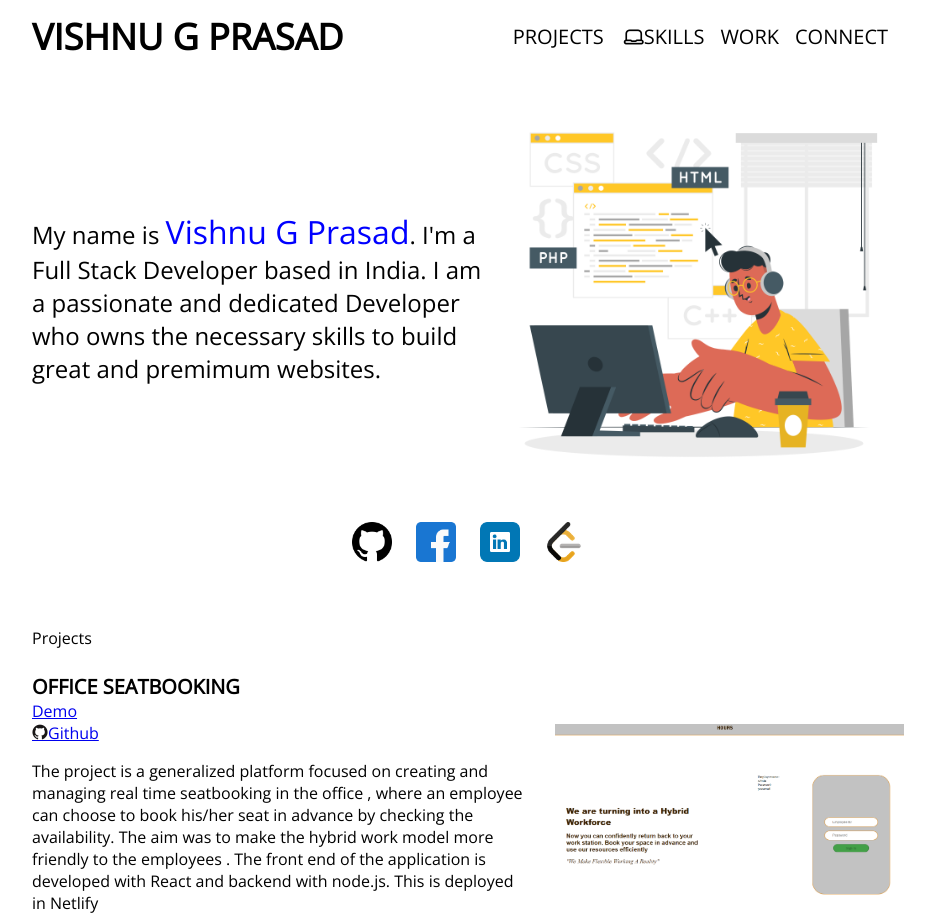
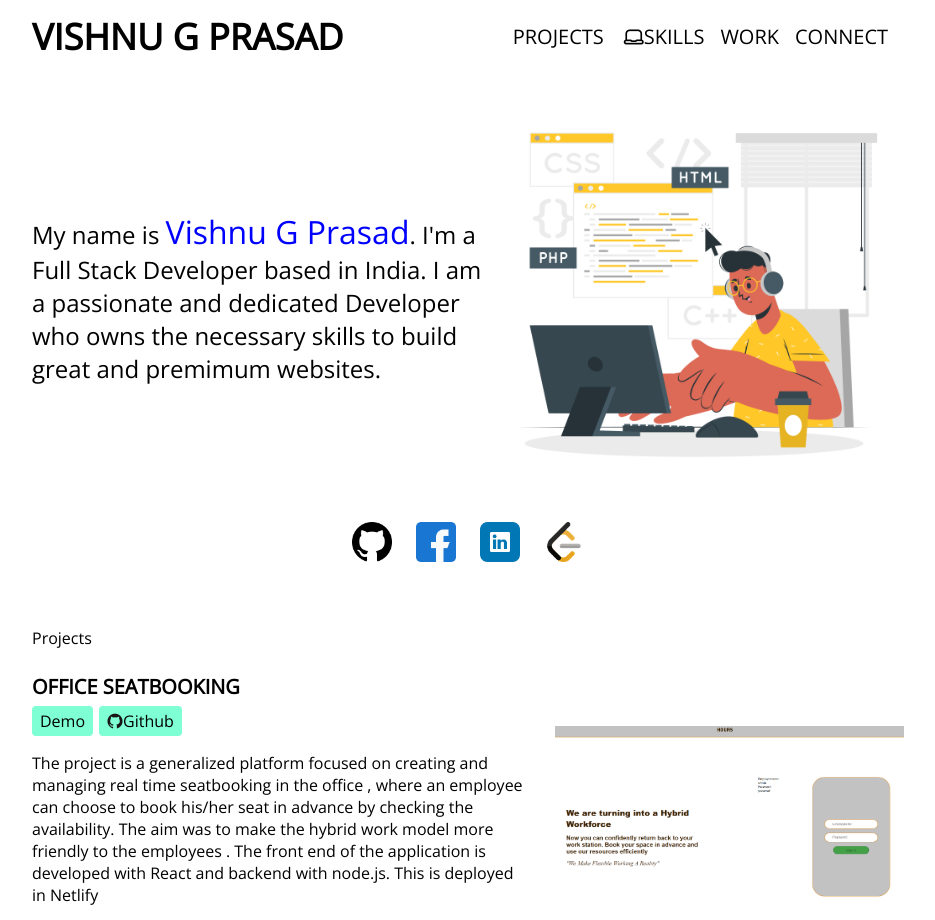
Before and after one commit to vishnugprasad/protfolio, a React (Create React App) app: page / in a window 1280 px wide. Shown: the top 920 px of the page, without its empty margins (172-1107 px from the left). Built offline with nearby package versions, Linux system fonts and the light colour scheme; some icons are missing.

Commit message:
tags updated

```diff
--- a/src/components/body/projects/project-card.css
+++ b/src/components/body/projects/project-card.css
@@ -20,3 +20,39 @@
     font-size: 20px;
     font-weight: 600;
 }
+ .project-tags{
+     display: flex;
+     max-width: 60%;
+     flex-wrap: wrap;
+ }
+
+ .tag{
+     padding: 4px 8px;
+     background-color: aquamarine;
+     border-radius: 4px;
+     margin-right: 6px;
+     margin-bottom: 4px;
+ }
+
+ .project-links a {
+     text-decoration: none;
+     color: black;
+ }
+
+ .project-links{
+     margin-top: 6px;
+     display: flex;
+
+ }
+
+ .link-button{
+     display: flex;
+     justify-content: center;
+     align-items: center;
+     background-color: aquamarine;
+     width: max-content;
+     padding: 4px 8px;
+     border-radius: 4px;
+     font-size: 16px;
+     margin-right: 6px;
+ }
--- a/src/components/body/projects/project-card.js
+++ b/src/components/body/projects/project-card.js
@@ -28,9 +28,8 @@ function ProjectCard({project}) {
             <div className='project-tags'>
 
                 {project.tags.map((tag)=>{
-                    return (
-                        <label className='tag'> {tag}</label>
-                    )
+                    return <label className='tag'> {tag}</label>;
+
                 })}
 
             </div>
--- a/src/components/data/projects.js
+++ b/src/components/data/projects.js
@@ -3,7 +3,7 @@ export const ProjectData = [
         id: 1,
         title: " OFFICE SEATBOOKING",
         about:"The project is a generalized platform focused on creating and managing real time seatbooking in the office , where an employee can choose to book his/her seat in advance by checking the availability. The aim was to make the hybrid work model more friendly to the employees . The front end of the application is developed with React and backend with node.js. This is deployed in Netlify",
-        tags: ["Reactjs, Nodejs, JavaScript"],
+        tags: ["Reactjs", "Nodejs", "JavaScript"],
         demo: "https://elastic-bardeen-e94347.netlify.app/ ",
         github: "https://github.com/vishnugprasad/Hours-subsidary-",
         image: require("../../assets/hours.png")
```
